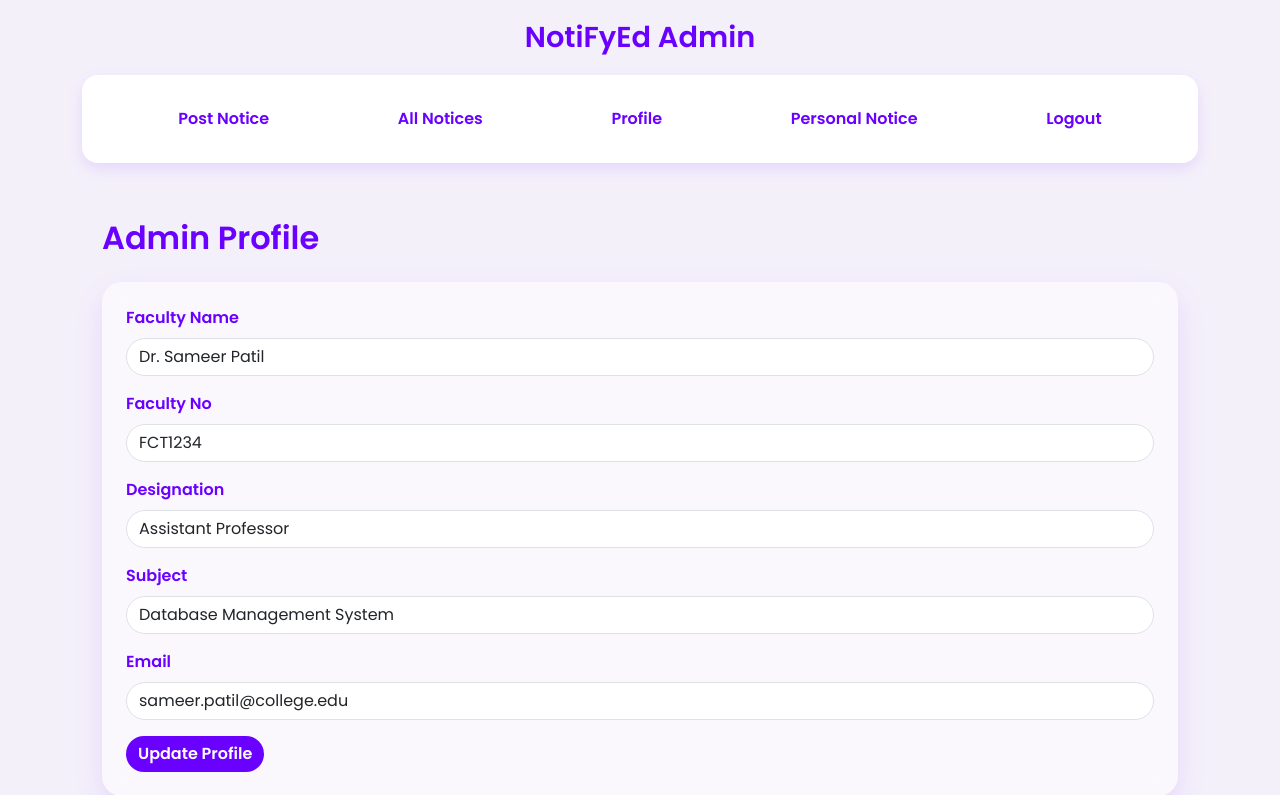
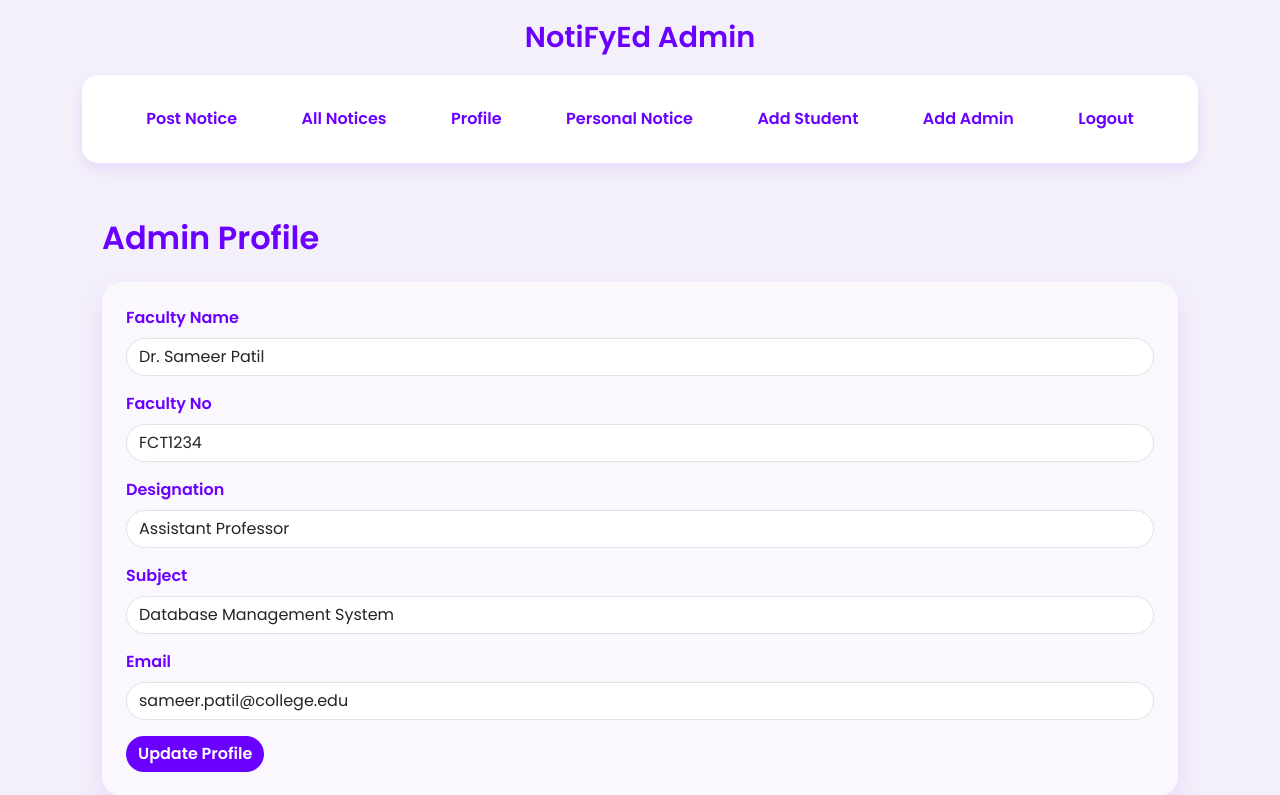
Before and after one commit to Dhruvrajsinh07/NotiFyEd, a PHP site: page /index.php in a window 1280 px wide. Shown: the top 795 px of the page. Run offline with PHP 8.4, Linux system fonts and the light colour scheme; the visitor is signed in with stand-in values (Sample User, id 1).

Commit message:
navbar updated

```diff
--- a/includes/navbar.php
+++ b/includes/navbar.php
@@ -14,29 +14,50 @@
         </button>
         <div class="collapse navbar-collapse" id="navbarNav">
           <ul class="navbar-nav justify-content-around w-100">
+            <?php
+            if($_SESSION['role'] == 'admin'){
+              ?><li class="nav-item">
+              <a class="nav-link text-purple" href="<?= urlof('./pages/post_note.php')?>">Post Notice</a>
+            </li><?php
+            }
+            ?>
+
             <li class="nav-item">
-              <a class="nav-link text-purple" href="../pages/post_note.php">Post Notice</a>
-            </li>
-            <li class="nav-item">
-              <a class="nav-link text-purple" href="../pages/all_note.php">All Notices</a>
+              <a class="nav-link text-purple" href="<?= urlof('./pages/all_note.php')?>">All Notices</a>
             </li>
             <!-- <li class="nav-item">
               <a class="nav-link text-purple" href="#">Schedule Notices</a>
             </li> -->
             <li class="nav-item">
-              <a class="nav-link text-purple" href="../index.php">Profile</a>
+              <a class="nav-link text-purple" href="<?= urlof('./index.php')?>">Profile</a>
             </li>
             <!-- <li class="nav-item">
               <a class="nav-link text-purple" href="#">Email Notifications</a>
             </li> -->
-            <li class="nav-item">
-              <a class="nav-link text-purple" href="../pages/personal.php">Personal Notice</a>
-            </li>
+
+            <?php
+            if($_SESSION['role'] == 'admin'){
+              ?><li class="nav-item">
+              <a class="nav-link text-purple" href="<?= urlof('./pages/personal.php')?>">Personal Notice</a>
+            </li><?php
+            }
+            ?>
+
             <?php
             if($_SESSION['role'] == 'student'){
               ?><li class="nav-item">
               <a class="nav-link text-purple" href="<?= urlof('./pages/feedback.php');?>">Feedback</a>
             </li><?php
+            }else{ ?>
+            <li class="nav-item">
+              <a class="nav-link text-purple" href="<?= urlof('./pages/Student/register.php');?>">Add Student</a>
+            </li>
+            <li class="nav-item">
+              <a class="nav-link text-purple" href="<?= urlof('./pages/User/register.php');?>">Add Admin</a>
+            </li>
+
+            <?php
+
             }
             ?>
 
```
